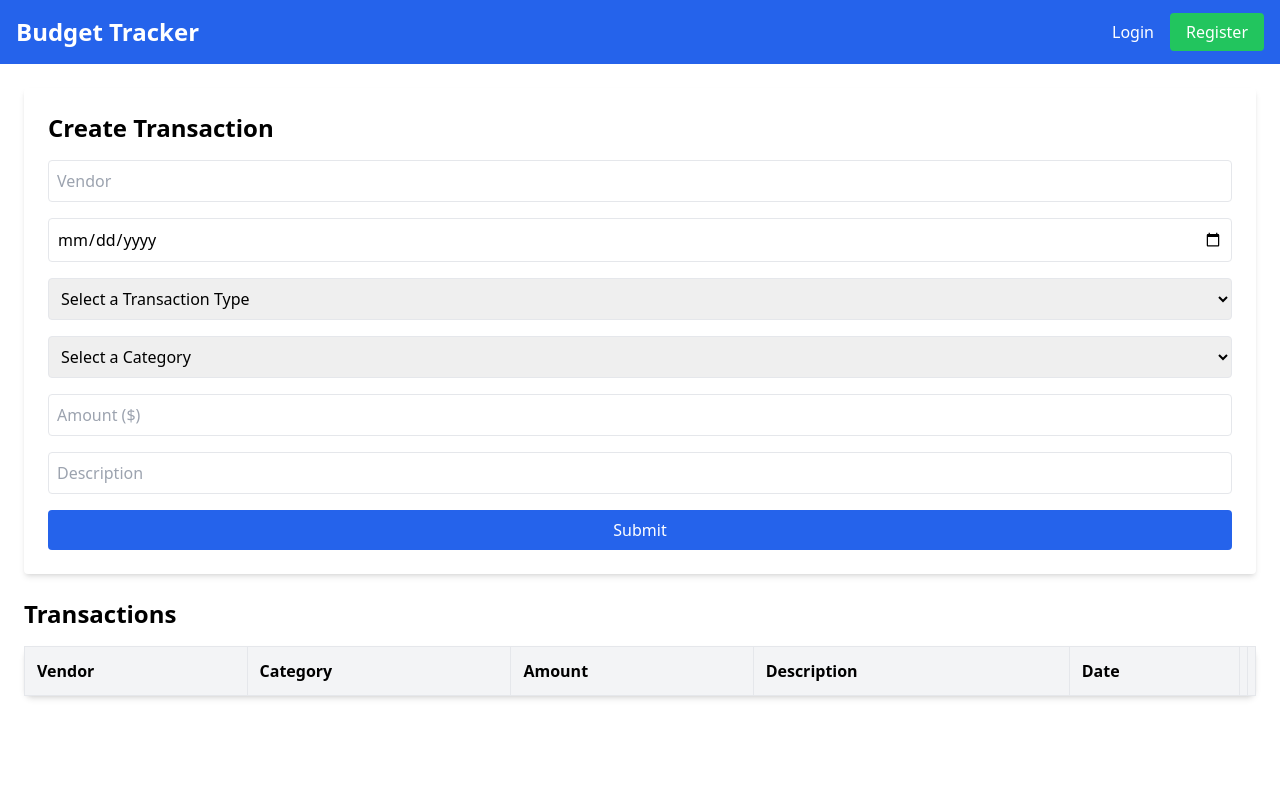
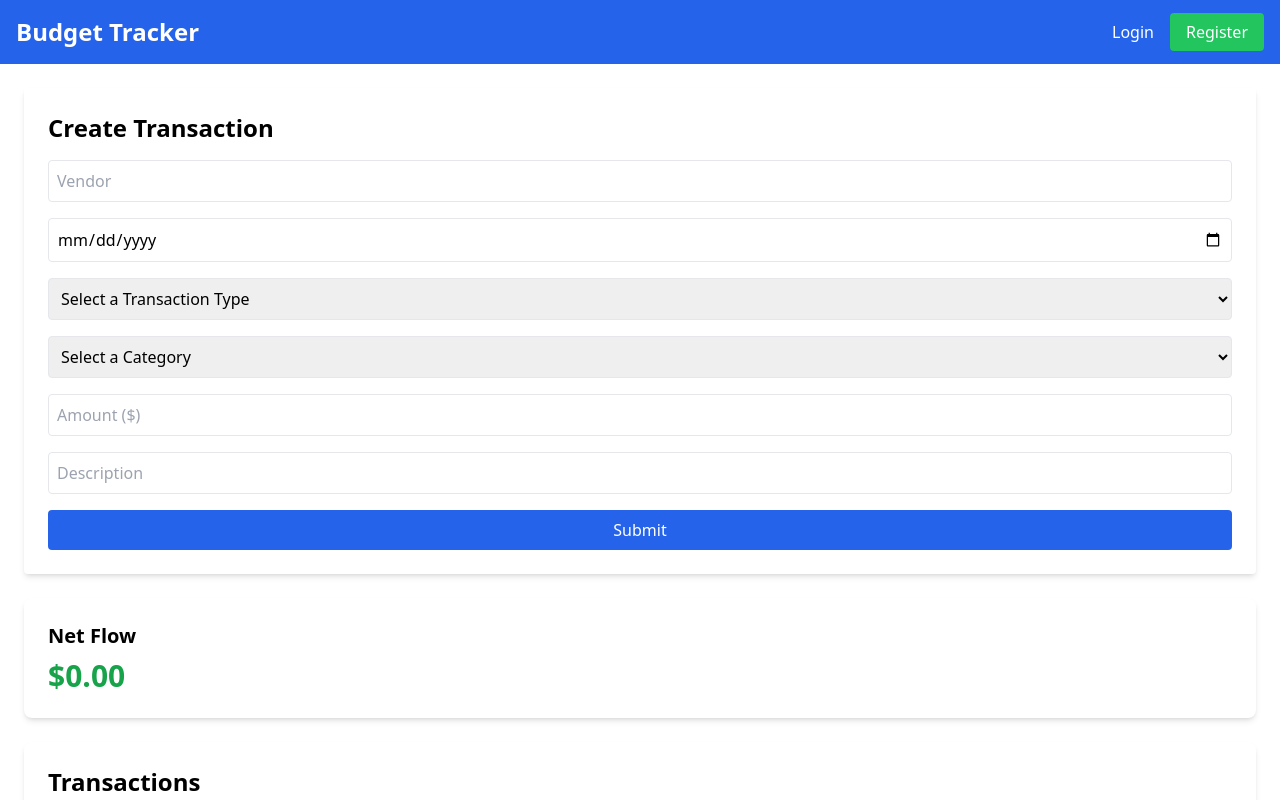
Before and after one commit to TacNap/A1_QUT_IFN636, a React (Create React App) app in the folder frontend/: page /transactions in a window 1280 px wide. Shown: the top 800 px of the page. Built offline with nearby package versions, Linux system fonts and the light colour scheme.

Commit message:
BTA-35 implemented basic Net Flow calculator

```diff
--- a/frontend/src/components/BudgetProgressBar.jsx
+++ b/frontend/src/components/BudgetProgressBar.jsx
@@ -5,12 +5,10 @@ import axiosInstance from '../axiosConfig';
 const BudgetProgressBar = ({ budget }) => {
   const { user } = useAuth();
   const [spent, setSpent] = useState(0);
-  const [loading, setLoading] = useState(true);
 
   useEffect(() => {
     const fetchTransactions = async () => {
       try {
-        setLoading(true);
         const response = await axiosInstance.get('/api/transactions', {
           headers: { Authorization: `Bearer ${user.token}` },
         });
@@ -27,8 +25,6 @@ const BudgetProgressBar = ({ budget }) => {
       } catch (error) {
         console.error('Failed to fetch transactions:', error);
         setSpent(0);
-      } finally {
-        setLoading(false);
       }
     };
 
@@ -37,20 +33,6 @@ const BudgetProgressBar = ({ budget }) => {
 
   const percentage = budget.amount > 0 ? Math.min((spent / budget.amount) * 100, 100) : 0;
   const isOverBudget = spent > budget.amount;
-
-  if (loading) {
-    return (
-      <div className="mb-4">
-        <div className="flex justify-between mb-1">
-          <span className="text-base font-medium text-gray-700">{budget.category}</span>
-          <span className="text-sm font-medium text-gray-500">Loading...</span>
-        </div>
-        <div className="w-full h-6 bg-gray-200 rounded-full">
-          <div className="h-6 bg-gray-300 rounded-full animate-pulse" style={{ width: "30%" }}></div>
-        </div>
-      </div>
-    );
-  }
 
   return (
     <div className="mb-4">
--- a/frontend/src/components/Navbar.jsx
+++ b/frontend/src/components/Navbar.jsx
@@ -12,7 +12,7 @@ const Navbar = () => {
 
   return (
     <nav className="bg-blue-600 text-white p-4 flex justify-between items-center">
-      <Link to="/" className="text-2xl font-bold">Budget Tracker</Link>
+      <Link to="/transactions" className="text-2xl font-bold">Budget Tracker</Link>
       <div>
         {user ? (
           <>
--- a/frontend/src/pages/Budgets.jsx
+++ b/frontend/src/pages/Budgets.jsx
@@ -33,9 +33,10 @@ const Budgets = () => {
         setEditingBudget={setEditingBudget}
       />
 
-
+    <div className="bg-white shadow-md rounded-lg p-6 mb-6">
       <h1 className="text-2xl font-bold mb-4">Budgets</h1>
       <BudgetList budgets={budgets} setBudgets={setBudgets} setEditingBudget={setEditingBudget} />
+      </div>
     </div>
   );
 };
--- a/frontend/src/pages/Login.jsx
+++ b/frontend/src/pages/Login.jsx
@@ -13,7 +13,7 @@ const Login = () => {
     try {
       const response = await axiosInstance.post('/api/auth/login', formData);
       login(response.data);
-      navigate('/tasks');
+      navigate('/transactions');
     } catch (error) {
       alert('Login failed. Please try again.');
     }
--- a/frontend/src/pages/Transactions.jsx
+++ b/frontend/src/pages/Transactions.jsx
@@ -8,6 +8,17 @@ const Transactions = () => {
   const { user } = useAuth();
   const [transactions, setTransactions] = useState([]);
   const [editingTransaction, setEditingTransaction] = useState(null);
+
+  const calculateNetFlow = () => {
+    return transactions.reduce((total, transaction) => {
+      if (transaction.type === 'Send') {
+        return total - parseFloat(transaction.amount);
+      } else if (transaction.type === 'Receive') {
+        return total + parseFloat(transaction.amount);
+      }
+      return total;
+    }, 0);
+  };
 
   useEffect(() => {
     const fetchTransactions = async () => {
@@ -32,8 +43,16 @@ const Transactions = () => {
         editingTransaction={editingTransaction}
         setEditingTransaction={setEditingTransaction}
       />
+      <div className="bg-white shadow-md rounded-lg p-6 mb-6">
+        <h2 className="text-xl font-bold mb-2">Net Flow</h2>
+        <div className={`text-3xl font-bold ${calculateNetFlow() >= 0 ? 'text-green-600' : 'text-red-600'}`}>
+          ${calculateNetFlow().toFixed(2)}
+        </div>
+      </div>
+      <div className="bg-white shadow-md rounded-lg p-6 mb-6">
       <h1 className="text-2xl font-bold mb-4">Transactions</h1>
       <TransactionList transactions={transactions} setTransactions={setTransactions} setEditingTransaction={setEditingTransaction} />
+      </div>
     </div>
   );
 };
```
